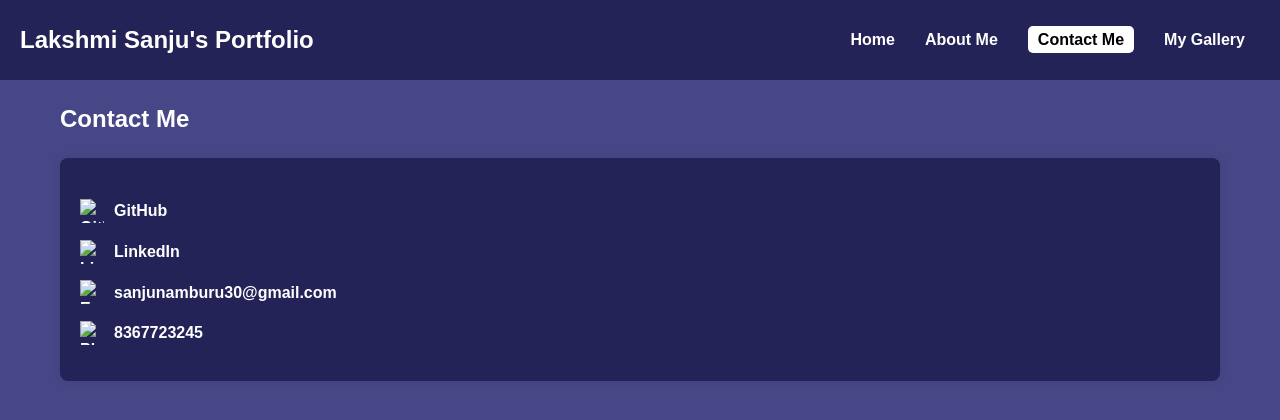
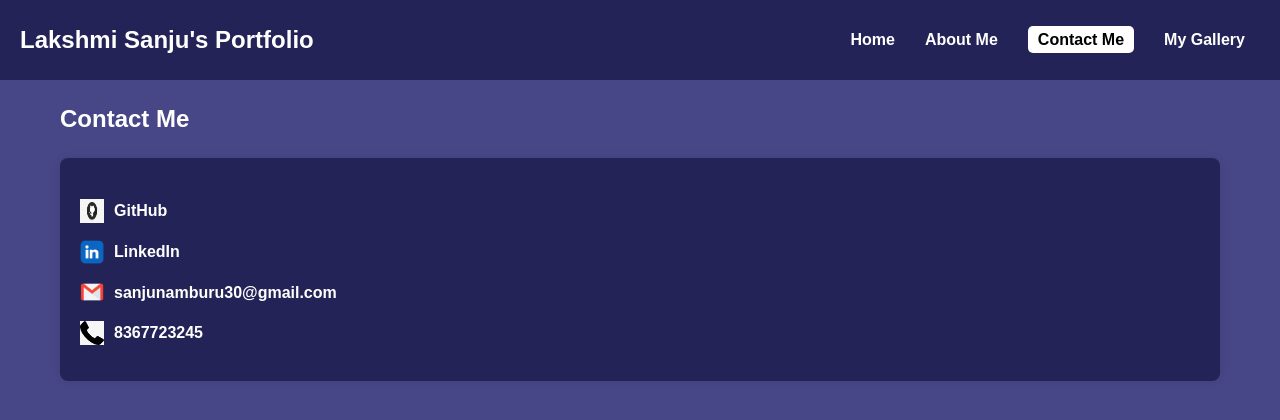
Before and after one commit to sanju-zemoso/portfolio_assignment, a plain HTML site: page contact.html in a window 1280 px wide. Drawn offline with Linux system fonts and the light colour scheme; the site is published under a folder, as on GitHub Pages, so addresses that start at the root find nothing.

Commit message:
Update contact.html

```diff
--- a/contact.html
+++ b/contact.html
@@ -166,19 +166,19 @@
             <div class="box">
                 <ul class="contact-info">
                     <li>
-                        <img src="/git-icon.jpg" alt="GitHub">
+                        <img src="git-icon.jpg" alt="GitHub">
                         <a href="https://github.com/sanju-zemoso" target="_blank">GitHub</a>
                     </li>
                     <li>
-                        <img src="/ln-icon.webp" alt="LinkedIn">
+                        <img src="ln-icon.webp" alt="LinkedIn">
                         <a href="https://www.linkedin.com/in/lakshmi-sanju-n-b71738284/" target="_blank">LinkedIn</a>
                     </li>
                     <li>
-                        <img src="/mail-icon.webp" alt="Email">
+                        <img src="mail-icon.webp" alt="Email">
                         <span>sanjunamburu30@gmail.com</span>
                     </li>
                     <li>
-                        <img src="/phone-icon.png" alt="Phone">
+                        <img src="phone-icon.png" alt="Phone">
                         <span>8367723245</span>
                     </li>
                 </ul>
```
